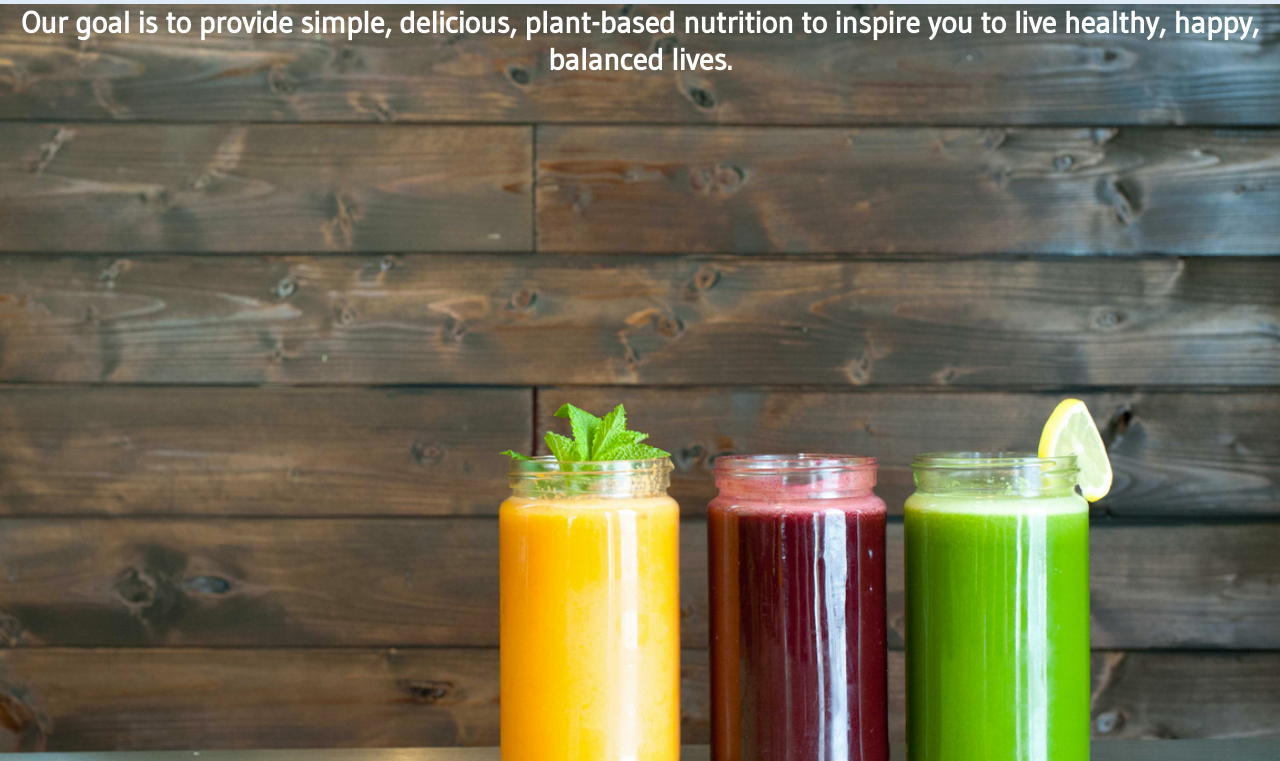
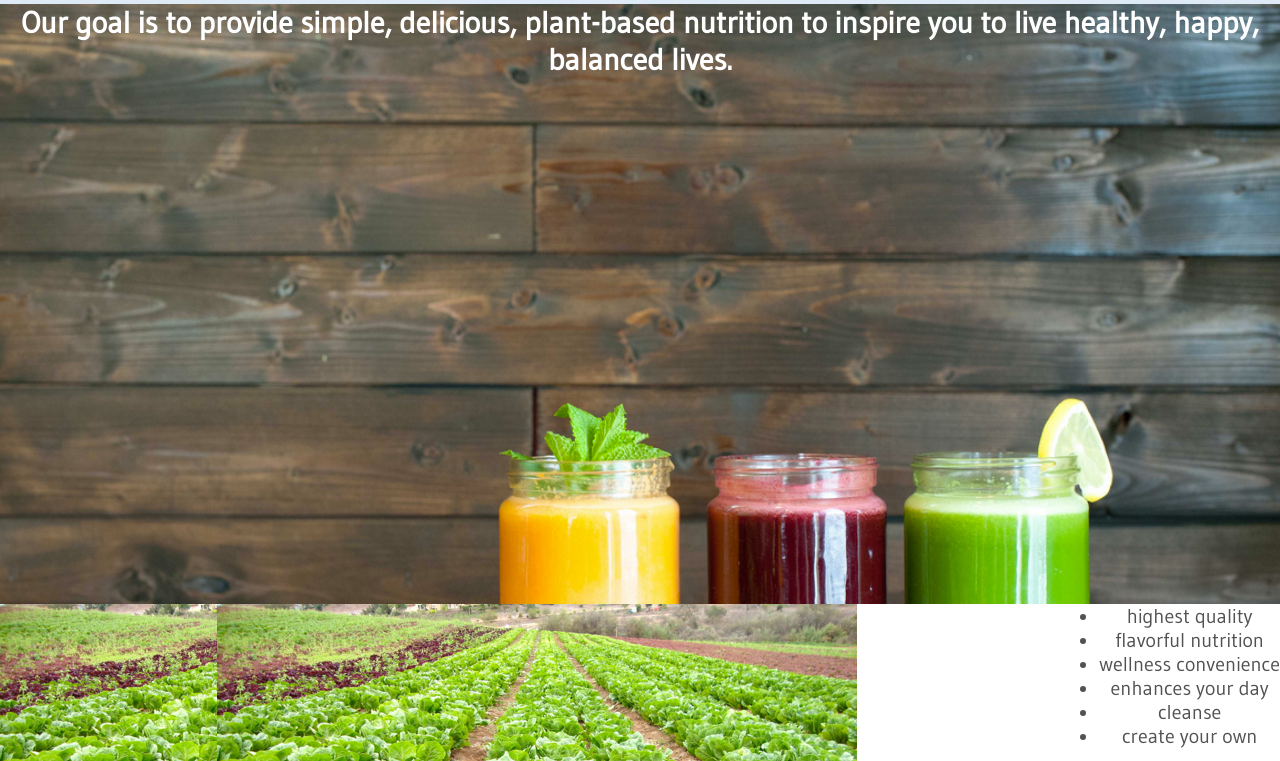
Before and after one commit to courtneygc/courtneygc.github.io, a plain HTML site: page unit3/index.html in a window 1280 px wide. Shown: the part 191-952 px from the top of the page. Drawn offline with Linux system fonts and the light colour scheme.

Commit message:
size change

```diff
--- a/unit3/style.css
+++ b/unit3/style.css
@@ -33,7 +33,7 @@ section#splash {
 	background-image:url(images/juiceshot.png);
 	background-repeat:no-repeat;
 	background-size:cover;
-	height:95vh;
+	height:75vh;
 }
 
 section#splash2 {
@@ -41,10 +41,11 @@ section#splash2 {
 	background-repeat:no-repeat;
 	background-size: inherit;
 	height:65vh;
+
 ul {
 	color: #525252;
 	margin-left: 1.25em;
-	float: left;
+	float: right;
 }
 li.open {list-style: circle}
 }
```
